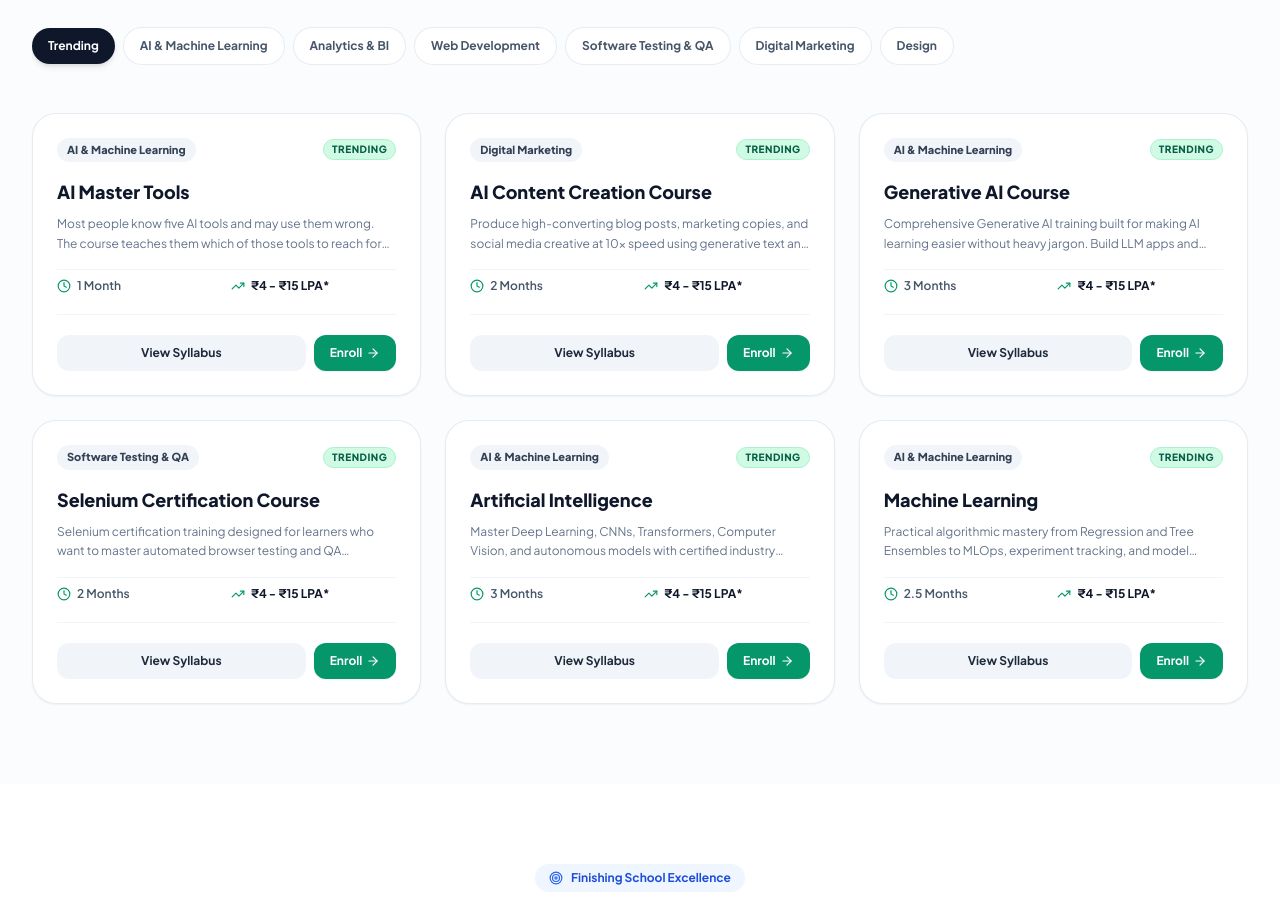
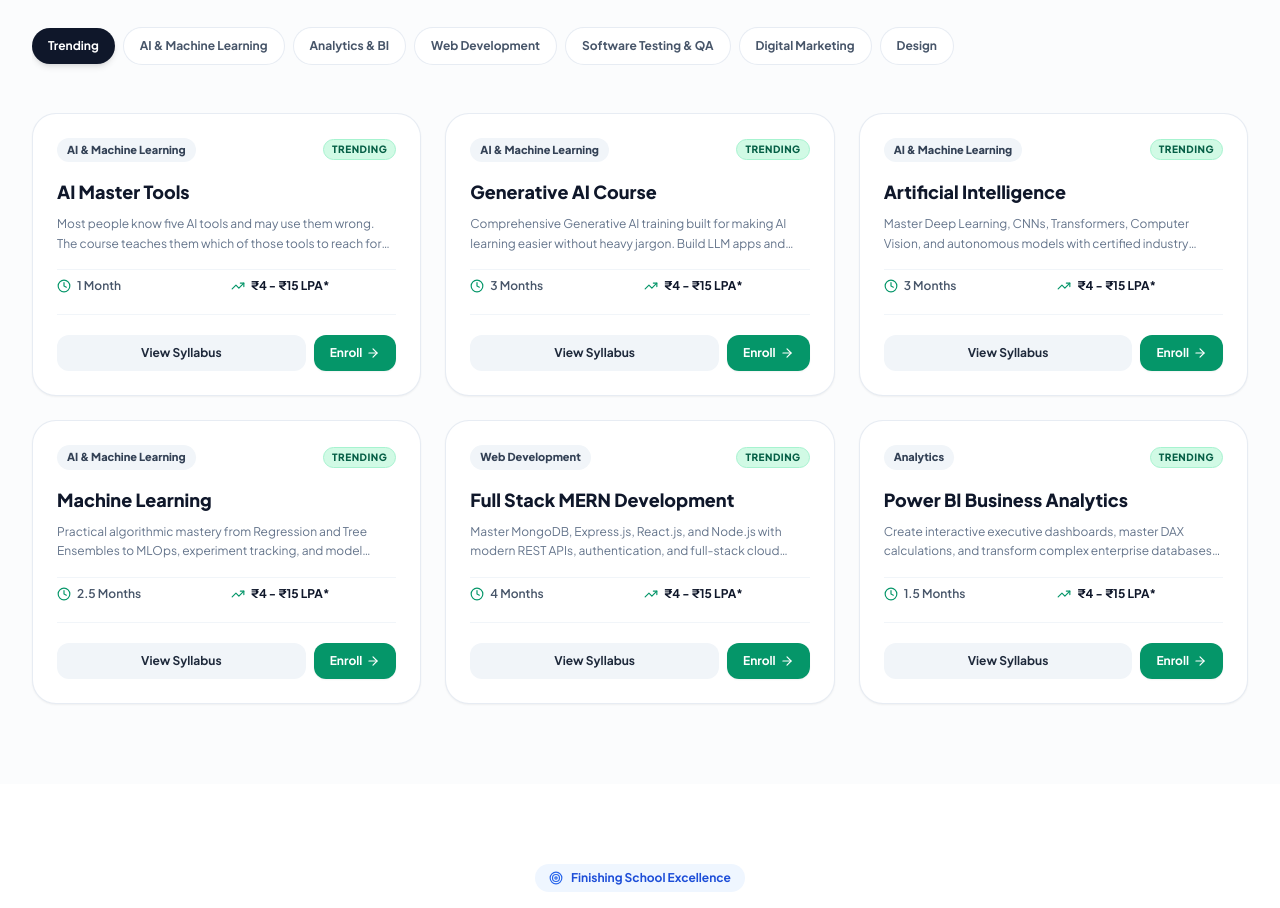
Before and after one commit to Miles2075/mamotechnolabs-main, a React (Vite) app: page / in a window 1280 px wide. Shown: the part 1800-2708 px from the top of the page. Built offline with nearby package versions, Linux system fonts and the light colour scheme.

Commit message:
Remove selected course cards from catalog

```diff
--- a/src/data/coursesData.ts
+++ b/src/data/coursesData.ts
@@ -568,24 +568,6 @@ export const catalogCourses: CatalogCourse[] = [
     detailedSlug: 'ai-tools'
   },
   {
-    id: 'aws-cloud',
-    name: 'AWS Cloud Engineer Training',
-    category: 'AI & Machine Learning',
-    duration: '3 Months',
-    description: 'Cloud computing has become the core of all digital businesses. Master EC2, S3, Lambda, IAM, and VPC architectures.',
-    badges: ['New'],
-    icon: 'cloud'
-  },
-  {
-    id: 'ai-content',
-    name: 'AI Content Creation Course',
-    category: 'Digital Marketing',
-    duration: '2 Months',
-    description: 'Produce high-converting blog posts, marketing copies, and social media creative at 10x speed using generative text and image models.',
-    badges: ['Trending'],
-    icon: 'pen-tool'
-  },
-  {
     id: 'gen-ai-cat',
     name: 'Generative AI Course',
     category: 'AI & Machine Learning',
@@ -594,15 +576,6 @@ export const catalogCourses: CatalogCourse[] = [
     badges: ['Trending'],
     icon: 'sparkles',
     detailedSlug: 'gen-ai'
-  },
-  {
-    id: 'selenium-cert',
-    name: 'Selenium Certification Course',
-    category: 'Software Testing & QA',
-    duration: '2 Months',
-    description: 'Selenium certification training designed for learners who want to master automated browser testing and QA frameworks.',
-    badges: ['Trending'],
-    icon: 'shield-check'
   },
   {
     id: 'ai-full',
```
